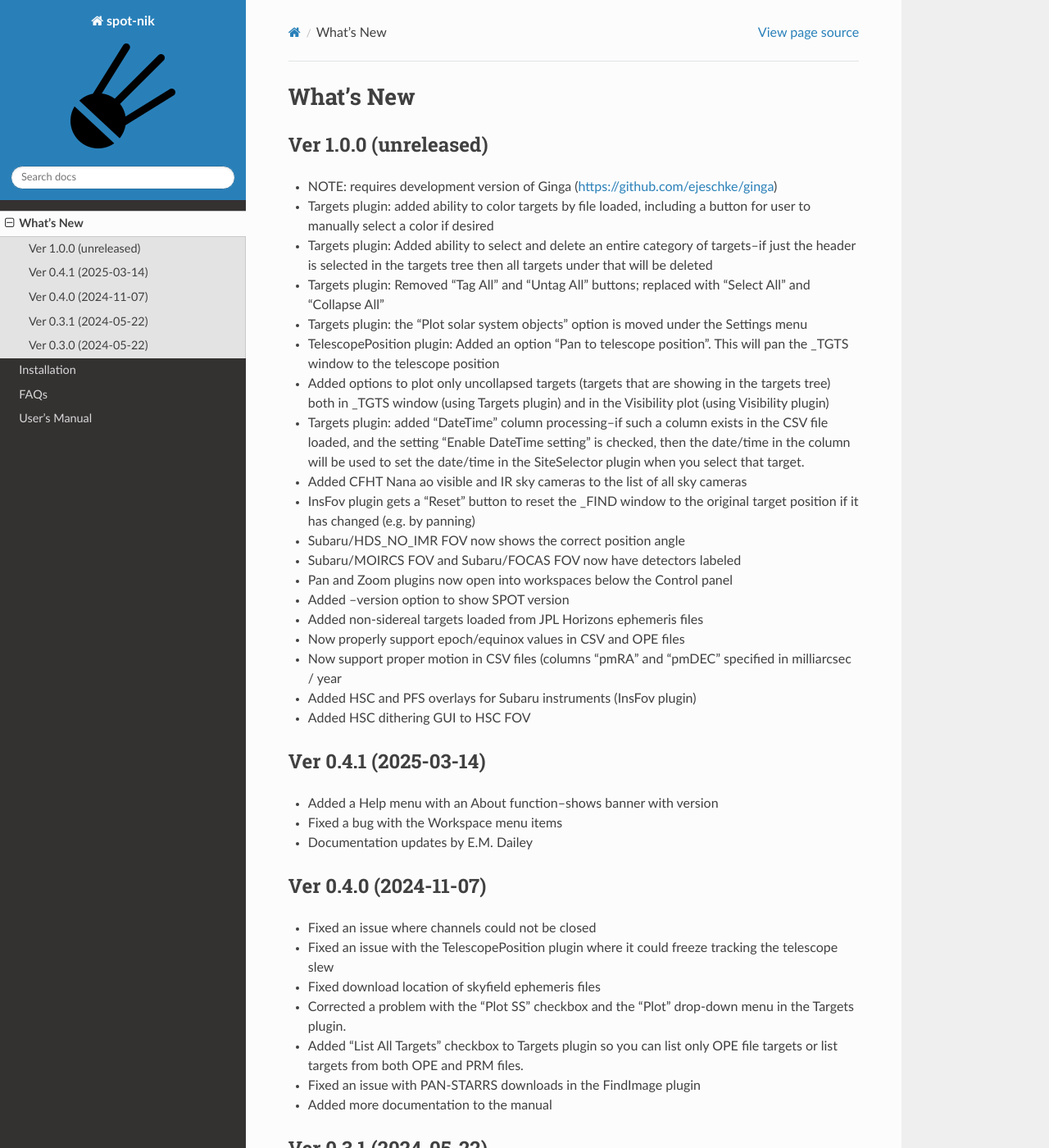
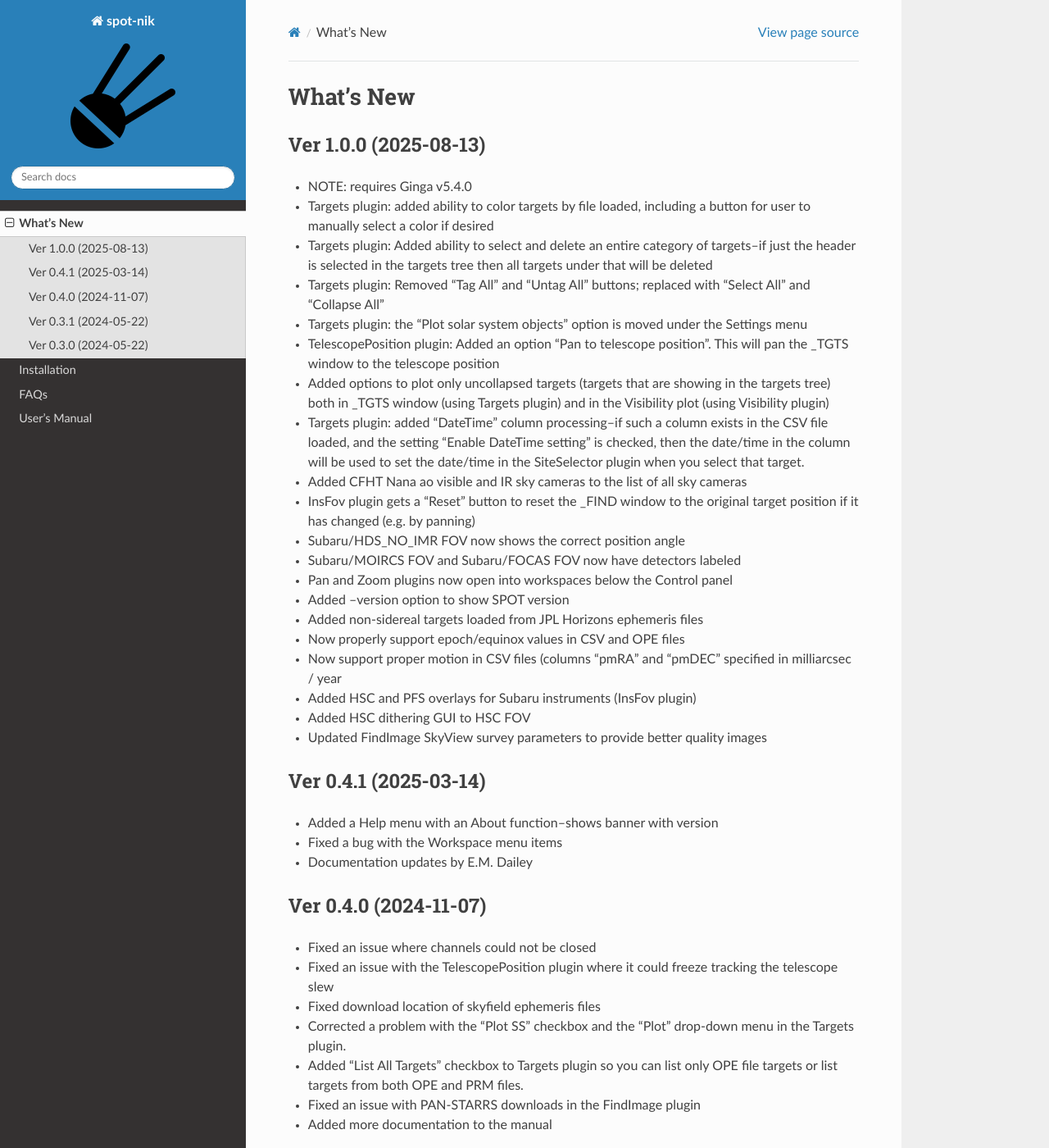
Before and after one commit to naojsoft/spot, a Sphinx documentation site: the page built from doc/WhatsNew.rst, in a window 1280 px wide and 1400 px high. Shown: the whole window at 82% size. Built offline with Sphinx 7.4.7 and the Read the Docs theme 3.1.0, drawn with Linux system fonts in a browser that asks for light colours.

Commit message:
Prepare to release v1.0.0

```diff
--- a/doc/WhatsNew.rst
+++ b/doc/WhatsNew.rst
@@ -2,9 +2,9 @@
 What's New
 ++++++++++
 
-Ver 1.0.0 (unreleased)
+Ver 1.0.0 (2025-08-13)
 ======================
-- NOTE: requires development version of Ginga (https://github.com/ejeschke/ginga)
+- NOTE: requires Ginga v5.4.0
 - Targets plugin: added ability to color targets by file loaded, including
   a button for user to manually select a color if desired
 - Targets plugin: Added ability to select and delete an entire category of
@@ -36,6 +36,7 @@ Ver 1.0.0 (unreleased)
   in milliarcsec / year
 - Added HSC and PFS overlays for Subaru instruments (InsFov plugin)
 - Added HSC dithering GUI to HSC FOV
+- Updated FindImage SkyView survey parameters to provide better quality images
 
 Ver 0.4.1 (2025-03-14)
 ======================
```
